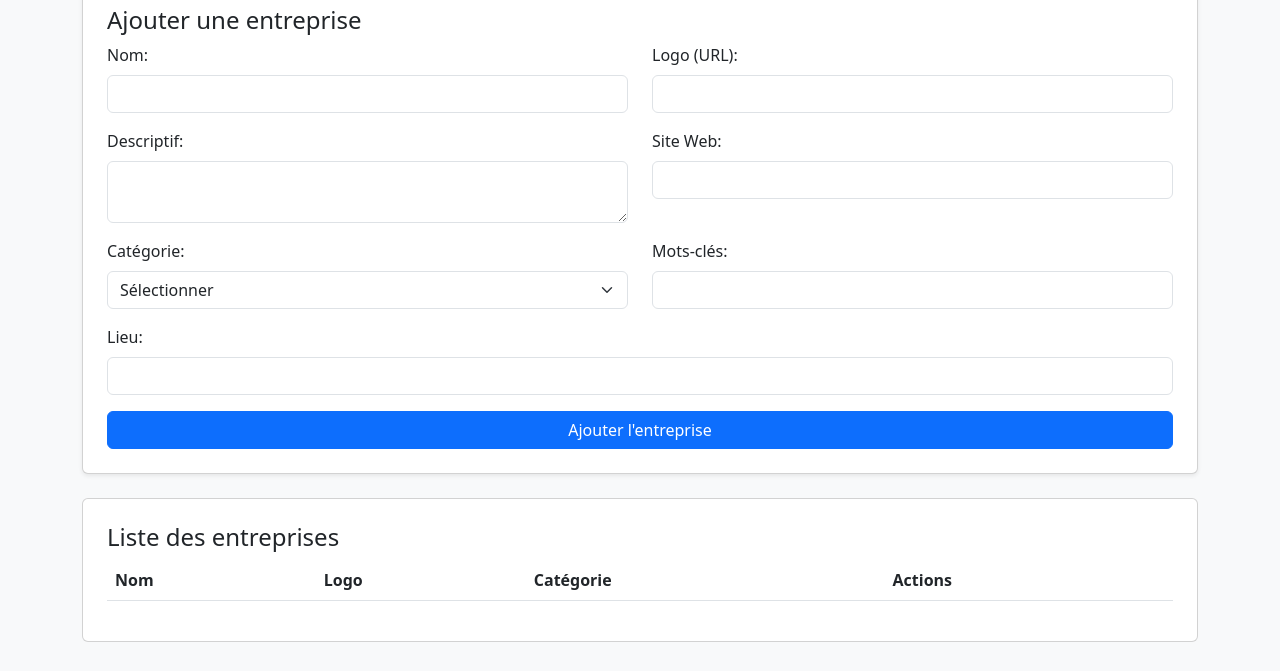
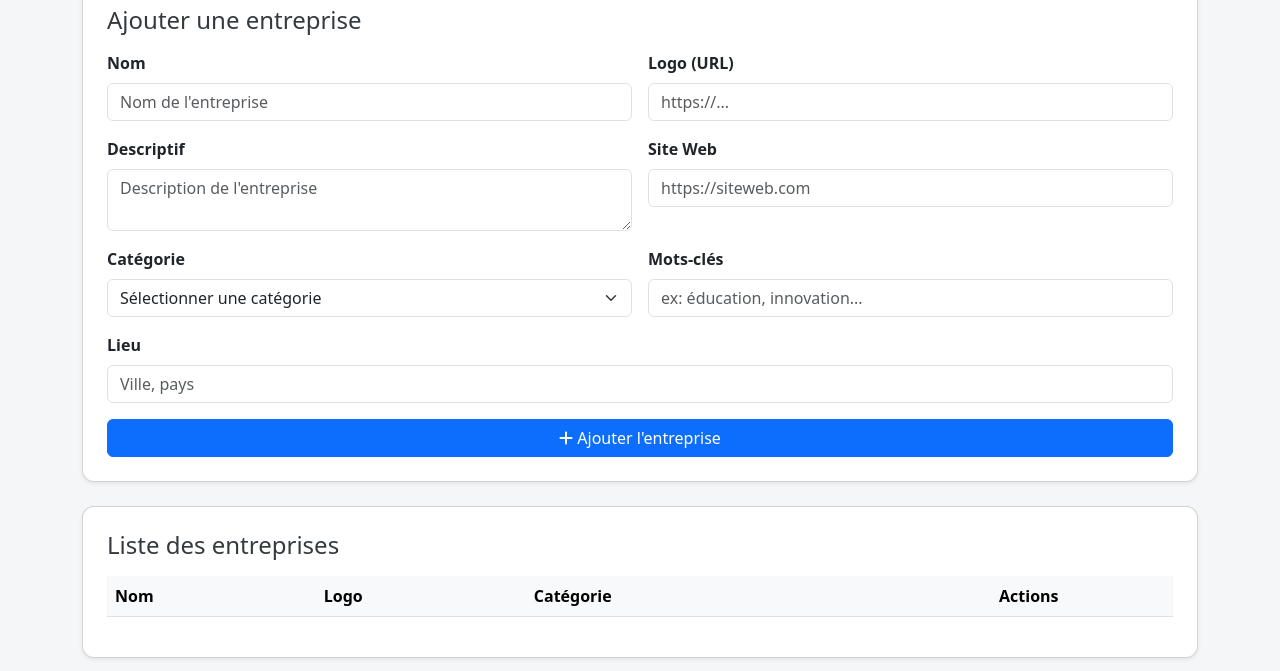
Before and after one commit to hamzaha98/Cartographie, a website: page frontend/admin/index.html in a window 1280 px wide. Shown: the part 129-800 px from the top of the page. Drawn offline with nearby package versions, Linux system fonts and the light colour scheme; no server answers.

Commit message:
Amélioration de l'interface admin

```diff
--- a/frontend/admin/index.html
+++ b/frontend/admin/index.html
@@ -1,47 +1,65 @@
 <!DOCTYPE html>
 <html lang="fr">
 <head>
-    <meta charset="UTF-8">
-    <meta name="viewport" content="width=device-width, initial-scale=1.0">
+  <meta charset="UTF-8" />
+  <meta name="viewport" content="width=device-width, initial-scale=1.0"/>
   <title>Interface Admin</title>
-    <link href="https://cdn.jsdelivr.net/npm/bootstrap@5.3.0/dist/css/bootstrap.min.css" rel="stylesheet">
+  <link href="https://cdn.jsdelivr.net/npm/bootstrap@5.3.0/dist/css/bootstrap.min.css" rel="stylesheet"/>
+  <link href="https://cdnjs.cloudflare.com/ajax/libs/font-awesome/6.4.0/css/all.min.css" rel="stylesheet"/>
+  <style>
+    body {
+      background-color: #f4f6f8;
+    }
+    .form-section, .table-section {
+      border-radius: 12px;
+    }
+    .form-label {
+      font-weight: 600;
+    }
+    .btn i {
+      margin-right: 5px;
+    }
+    .logo-img {
+      width: 50px;
+      height: 50px;
+      object-fit: cover;
+      border-radius: 8px;
+    }
+    h2, h4 {
+      color: #343a40;
+    }
+  </style>
 </head>
-<body class="bg-light">
+<body>
 
 <div class="container mt-5">
-        <div class="card shadow-sm p-4">
-            <h2 class="mb-4 text-center">Gestion des Entreprises</h2>
+  <!-- Section: Formulaire -->
+  <div class="card form-section shadow-sm p-4 mb-4 bg-white">
+    <h2 class="text-center mb-4">Gestion des Entreprises</h2>
 
-            <!-- Formulaire d'ajout -->
     <form id="entrepriseForm">
-                <h4>Ajouter une entreprise</h4>
-                <div class="row">
+      <h4 class="mb-3">Ajouter une entreprise</h4>
+      <div class="row g-3">
         <div class="col-md-6">
-                        <label for="nom" class="form-label">Nom:</label>
-                        <input type="text" class="form-control" id="nom" required>
+          <label for="nom" class="form-label">Nom</label>
+          <input type="text" class="form-control" id="nom" placeholder="Nom de l'entreprise" required />
         </div>
         <div class="col-md-6">
-                        <label for="logo" class="form-label">Logo (URL):</label>
-                        <input type="text" class="form-control" id="logo">
-                    </div>
-                </div>
-
-                <div class="row mt-3">
-                    <div class="col-md-6">
-                        <label for="descriptif" class="form-label">Descriptif:</label>
-                        <textarea class="form-control" id="descriptif" rows="2"></textarea>
+          <label for="logo" class="form-label">Logo (URL)</label>
+          <input type="text" class="form-control" id="logo" placeholder="https://..." />
         </div>
         <div class="col-md-6">
-                        <label for="lien_du_site" class="form-label">Site Web:</label>
-                        <input type="url" class="form-control" id="lien_du_site">
+          <label for="descriptif" class="form-label">Descriptif</label>
+          <textarea class="form-control" id="descriptif" rows="2" placeholder="Description de l'entreprise"></textarea>
         </div>
+        <div class="col-md-6">
+          <label for="lien_du_site" class="form-label">Site Web</label>
+          <input type="url" class="form-control" id="lien_du_site" placeholder="https://siteweb.com" />
         </div>
-
-                <div class="row mt-3">
         <div class="col-md-6">
-                        <label for="categorie" class="form-label">Catégorie:</label>
+          <label for="categorie" class="form-label">Catégorie</label>
           <select id="categorie" class="form-select" required>
-                            <option value="">Sélectionner</option>
+            <option value="">Sélectionner une catégorie</option>
             <option value="Balados">Balados</option>
             <option value="Évènements">Évènements</option>
             <option value="CompétitionsConcours">Compétitions et Concours</option>
@@ -58,41 +76,63 @@
           </select>
         </div>
         <div class="col-md-6">
-                        <label for="mots_cles" class="form-label">Mots-clés:</label>
-                        <input type="text" class="form-control" id="mots_cles">
+          <label for="mots_cles" class="form-label">Mots-clés</label>
+          <input type="text" class="form-control" id="mots_cles" placeholder="ex: éducation, innovation..." />
+        </div>
+        <div class="col-12">
+          <label for="lieu" class="form-label">Lieu</label>
+          <input type="text" class="form-control" id="lieu" placeholder="Ville, pays" />
+        </div>
+        <div class="col-12">
+          <button type="submit" class="btn btn-primary w-100">
+            <i class="fa-solid fa-plus"></i> Ajouter l'entreprise
+          </button>
         </div>
       </div>
-
-                <div class="mt-3">
-                    <label for="lieu" class="form-label">Lieu:</label>
-                    <input type="text" class="form-control" id="lieu">
-                </div>
-
-                <button type="submit" class="btn btn-primary mt-3 w-100">Ajouter l'entreprise</button>
     </form>
 
     <div id="message" class="alert d-none mt-3"></div>
   </div>
 
-        <!-- 📌 Tableau de gestion -->
-        <div class="card mt-4 p-4">
-            <h4>Liste des entreprises</h4>
-            <table class="table table-striped">
-                <thead>
+  <!-- Section: Tableau -->
+  <div class="card table-section shadow-sm p-4 bg-white">
+    <h4 class="mb-3">Liste des entreprises</h4>
+    <div class="table-responsive">
+      <table class="table align-middle">
+        <thead class="table-light">
           <tr>
             <th>Nom</th>
             <th>Logo</th>
             <th>Catégorie</th>
-                        <th>Actions</th>
+            <th class="text-center">Actions</th>
           </tr>
         </thead>
-                <tbody id="entreprisesTable"></tbody>
+        <tbody id="entreprisesTable">
+          <!-- Exemple :
+          <tr>
+            <td>Exemple Inc.</td>
+            <td><img src="https://via.placeholder.com/50" class="logo-img" alt="Logo" /></td>
+            <td>EDTECH</td>
+            <td class="text-center">
+              <button class="btn btn-warning btn-sm me-2">
+                <i class="fa-solid fa-pen-to-square"></i> Modifier
+              </button>
+              <button class="btn btn-danger btn-sm">
+                <i class="fa-solid fa-trash"></i> Supprimer
+              </button>
+            </td>
+          </tr>
+          -->
+        </tbody>
       </table>
     </div>
   </div>
+</div>
 
+<!-- Scripts -->
 <script src="admin.js"></script>
 <script src="https://cdn.jsdelivr.net/npm/bootstrap@5.3.0/dist/js/bootstrap.bundle.min.js"></script>
+<script src="https://cdnjs.cloudflare.com/ajax/libs/font-awesome/6.4.0/js/all.min.js"></script>
 
 </body>
 </html>
```
Lines whose indentation alone changed are shown as unchanged.
